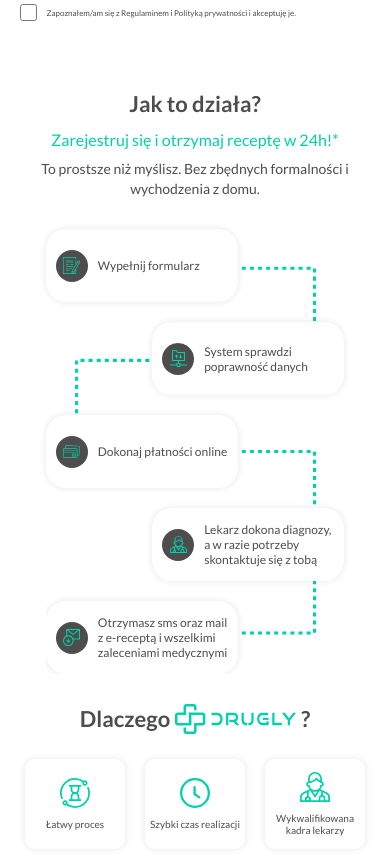
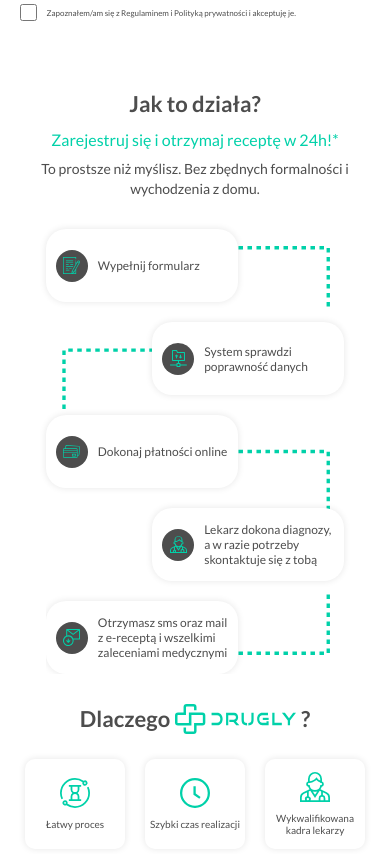
Before and after one commit to AbdulHadijatoi/Drugly, a PHP site: page / in a window 390 px wide. Shown: the part 672-1526 px from the top of the page. Run offline with PHP 8.4, Linux system fonts and the light colour scheme; data that the repository does not hold is empty.

Commit message:
dotted lines

```diff
--- a/style.css
+++ b/style.css
@@ -302,7 +302,7 @@ footer .content {
 @media screen and (max-width: 800px) {
     main #cardsContainer {
         background-image: url(assets/svg/m-lines.svg);
-        background-size: 90%;
+        background-size: 100%;
     }
     header .content {
         width: 80%;
```
